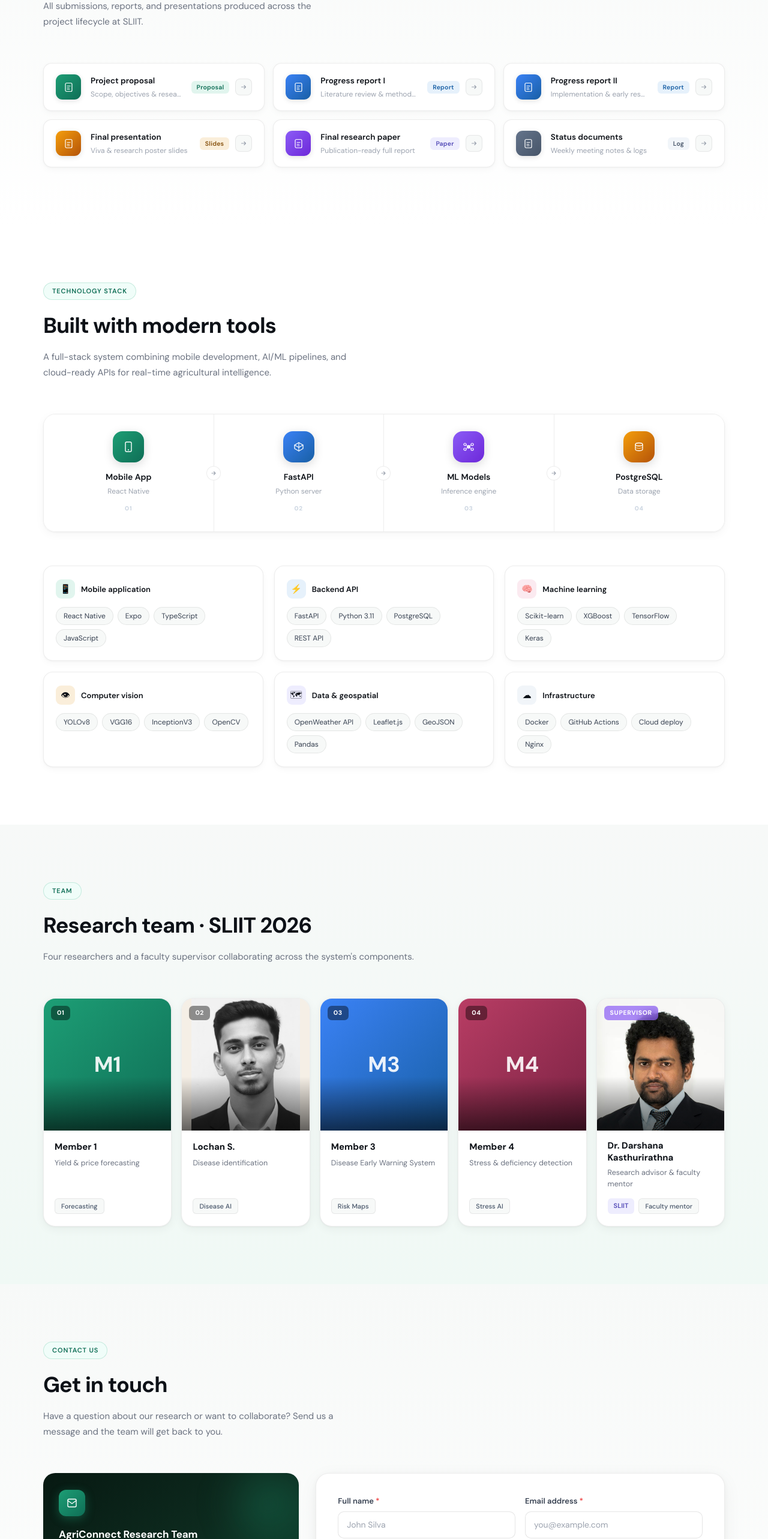
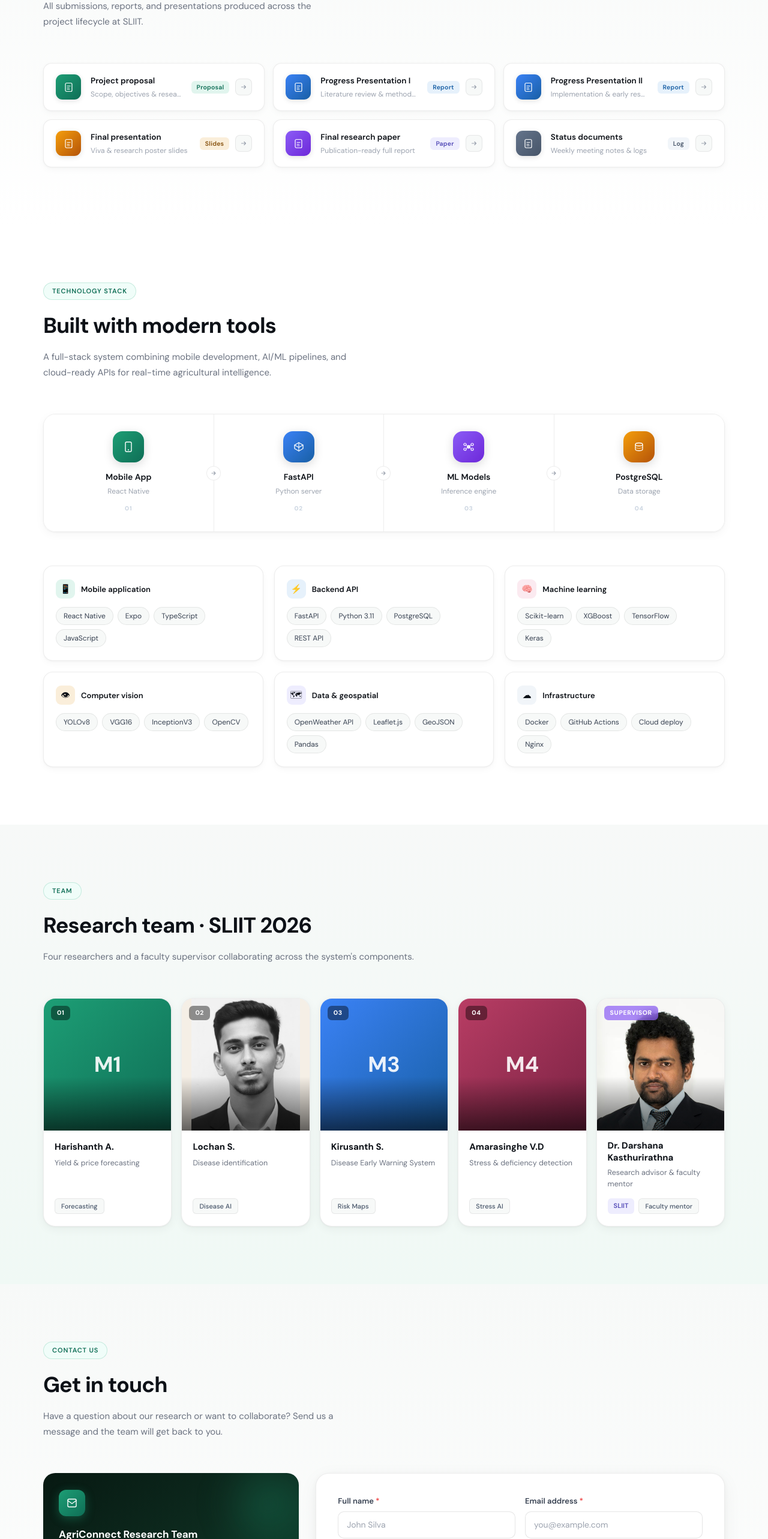
Before and after one commit to Loshan2001/AgriConnect-Website, a Next.js app: page / in a window 1280 px wide. Shown: the part 2800-5366 px from the top of the page at 60% size. Built offline with nearby package versions, Linux system fonts and the light colour scheme.

Commit message:
fixed runtime error

```diff
--- a/components/Contact.tsx
+++ b/components/Contact.tsx
@@ -5,8 +5,8 @@ type Status = 'idle' | 'sending' | 'success' | 'error'
 
 const contacts = [
   { label: 'Lochan S.', role: 'Disease Identification', email: 'loshansp2001@gmail.com', gradient: 'linear-gradient(135deg, #D4870A 0%, #9A5A0A 100%)', initials: 'LS' },
-  { label: 'Kirusanth', role: 'Risk Mapping', email: 'kirusanth200110@gmail.com', gradient: 'linear-gradient(135deg, #3B82F6 0%, #185FA5 100%)', initials: 'KI' },
-  { label: 'Harishantha', role: 'Stress Analysis', email: 'harishanthanandaraj@gmail.com', gradient: 'linear-gradient(135deg, #B83D64 0%, #7A2243 100%)', initials: 'HA' },
+  { label: 'Kirusanth S.', role: 'Risk Mapping', email: 'kirusanth200110@gmail.com', gradient: 'linear-gradient(135deg, #3B82F6 0%, #185FA5 100%)', initials: 'KI' },
+  { label: 'Harishanth A.', role: 'Stress Analysis', email: 'harishanthanandaraj@gmail.com', gradient: 'linear-gradient(135deg, #B83D64 0%, #7A2243 100%)', initials: 'HA' },
 ]
 
 function Field({ label, required, children }: { label: string; required?: boolean; children: React.ReactNode }) {
--- a/components/Documents.tsx
+++ b/components/Documents.tsx
@@ -13,7 +13,7 @@ const docs = [
     type: 'Report', typeBg: '#E6F1FB', typeColor: '#185FA5',
     iconBg: 'linear-gradient(135deg, #3B82F6 0%, #185FA5 100%)',
     iconStroke: '#fff',
-    title: 'Progress report I',
+    title: 'Progress Presentation I',
     sub: 'Literature review & methodology',
     href: '#',
   },
@@ -21,7 +21,7 @@ const docs = [
     type: 'Report', typeBg: '#E6F1FB', typeColor: '#185FA5',
     iconBg: 'linear-gradient(135deg, #3B82F6 0%, #185FA5 100%)',
     iconStroke: '#fff',
-    title: 'Progress report II',
+    title: 'Progress Presentation II',
     sub: 'Implementation & early results',
     href: '#',
   },
--- a/components/Team.tsx
+++ b/components/Team.tsx
@@ -3,7 +3,7 @@ import Image from 'next/image'
 
 const team = [
   {
-    initials: 'M1', name: 'Member 1', role: 'Yield & price forecasting',
+    initials: 'M1', name: 'Harishanth A.', role: 'Yield & price forecasting',
     gradient: 'linear-gradient(135deg, #1D9E75 0%, #0F6E56 100%)',
     ringColor: 'rgba(29,158,117,0.25)',
     component: '01', compLabel: 'Forecasting',
@@ -19,14 +19,14 @@ const team = [
     photoBg: '#F5EFE6',
   },
   {
-    initials: 'M3', name: 'Member 3', role: 'Disease Early Warning System',
+    initials: 'M3', name: 'Kirusanth S.', role: 'Disease Early Warning System',
     gradient: 'linear-gradient(135deg, #3B82F6 0%, #185FA5 100%)',
     ringColor: 'rgba(59,130,246,0.25)',
     component: '03', compLabel: 'Risk Maps',
     photo: null,
   },
   {
-    initials: 'M4', name: 'Member 4', role: 'Stress & deficiency detection',
+    initials: 'M4', name: 'Amarasinghe V.D', role: 'Stress & deficiency detection',
     gradient: 'linear-gradient(135deg, #B83D64 0%, #7A2243 100%)',
     ringColor: 'rgba(184,61,100,0.25)',
     component: '04', compLabel: 'Stress AI',
```
